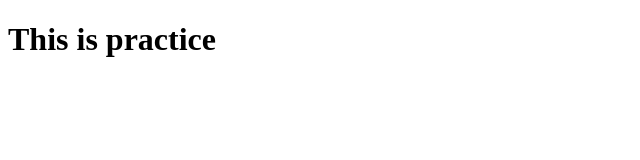
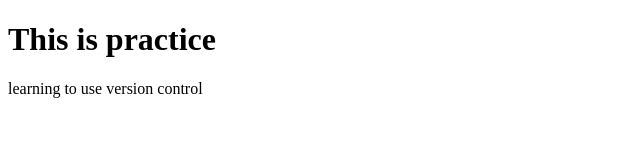
Before and after one commit to Ethant05-af/GroupB, a plain HTML site: page index.html in a window 1280 px wide. Shown: the whole page, without its empty margins (0-640 px from the left). Drawn offline with Linux system fonts and the light colour scheme.

Commit message:
Added new html file

```diff
--- a/index.html
+++ b/index.html
@@ -7,6 +7,7 @@
 </head>
 <body>
     <h1> This is practice</h1>
+    <p> learning to use version control</p>
 
 </body>
 </html>
```
